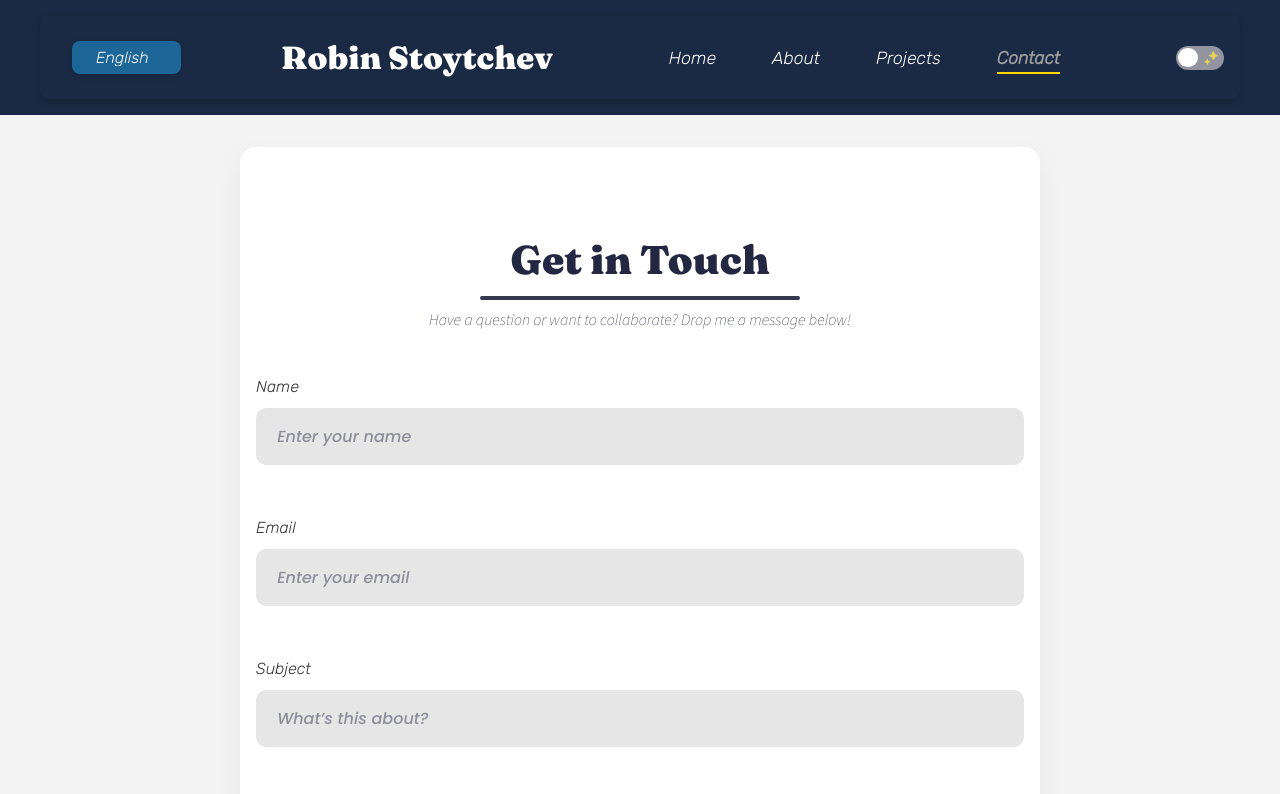
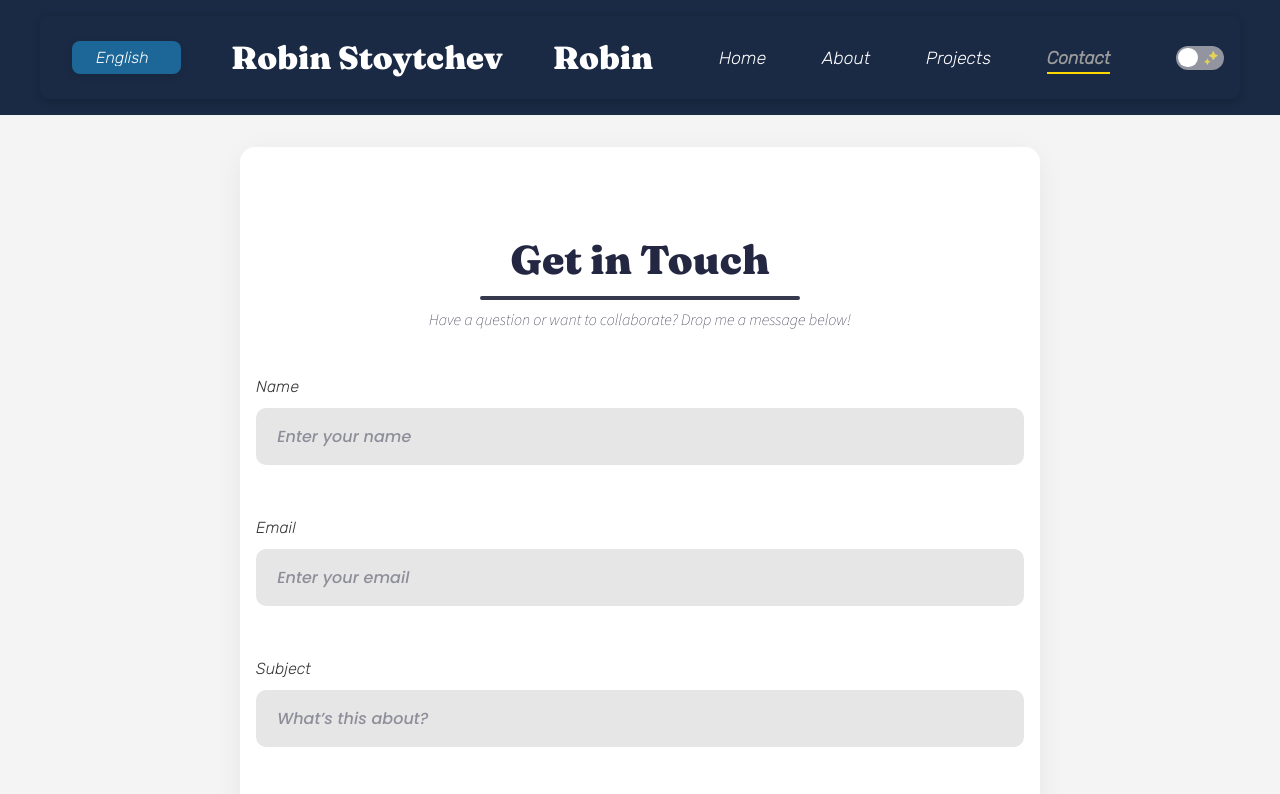
Before and after one commit to RobinStoytchev/robin-stoytchev-portfolio, a website: page contact.html in a window 1280 px wide. Shown: the top 794 px of the page. Drawn offline with Linux system fonts and the light colour scheme.

Commit message:
updated all

```diff
--- a/contact.html
+++ b/contact.html
@@ -24,7 +24,8 @@
                     <option value="sv">Swedish</option>
                 </select>
             </div>
-            <h1>Robin Stoytchev</h1>
+            <h1 class="full-title">Robin Stoytchev</h1>
+            <h1 class="condensed-title">Robin</h1>
             <ul class="nav-menu">
                 <li><a href="index.html" data-translate>Home</a></li>
                 <li><a href="about.html" data-translate>About</a></li>
```
Also changed, not shown: about.html (+1 -1 lines), index.html (+2 -1 lines), projects.html (+2 -1 lines).
